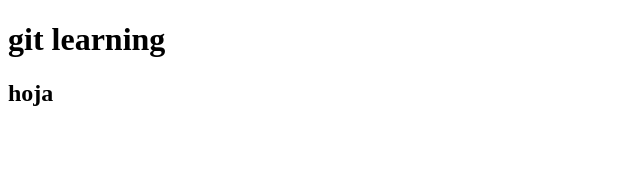
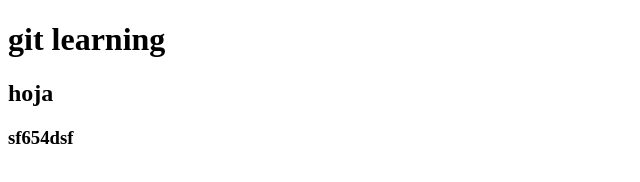
Before and after one commit to rudravaja/TASK, a plain HTML site: page index.html in a window 1280 px wide. Shown: the full height of the page, 0-640 px from the left. Drawn offline with Linux system fonts and the light colour scheme.

Commit message:
feat: add h3 heading to index page

```diff
--- a/index.html
+++ b/index.html
@@ -10,6 +10,7 @@
 <body>
     <h1>git learning</h1>
     <h2>hoja</h2>
+    <h3>sf654dsf</h3>
 </body>
 
 </html>
```
